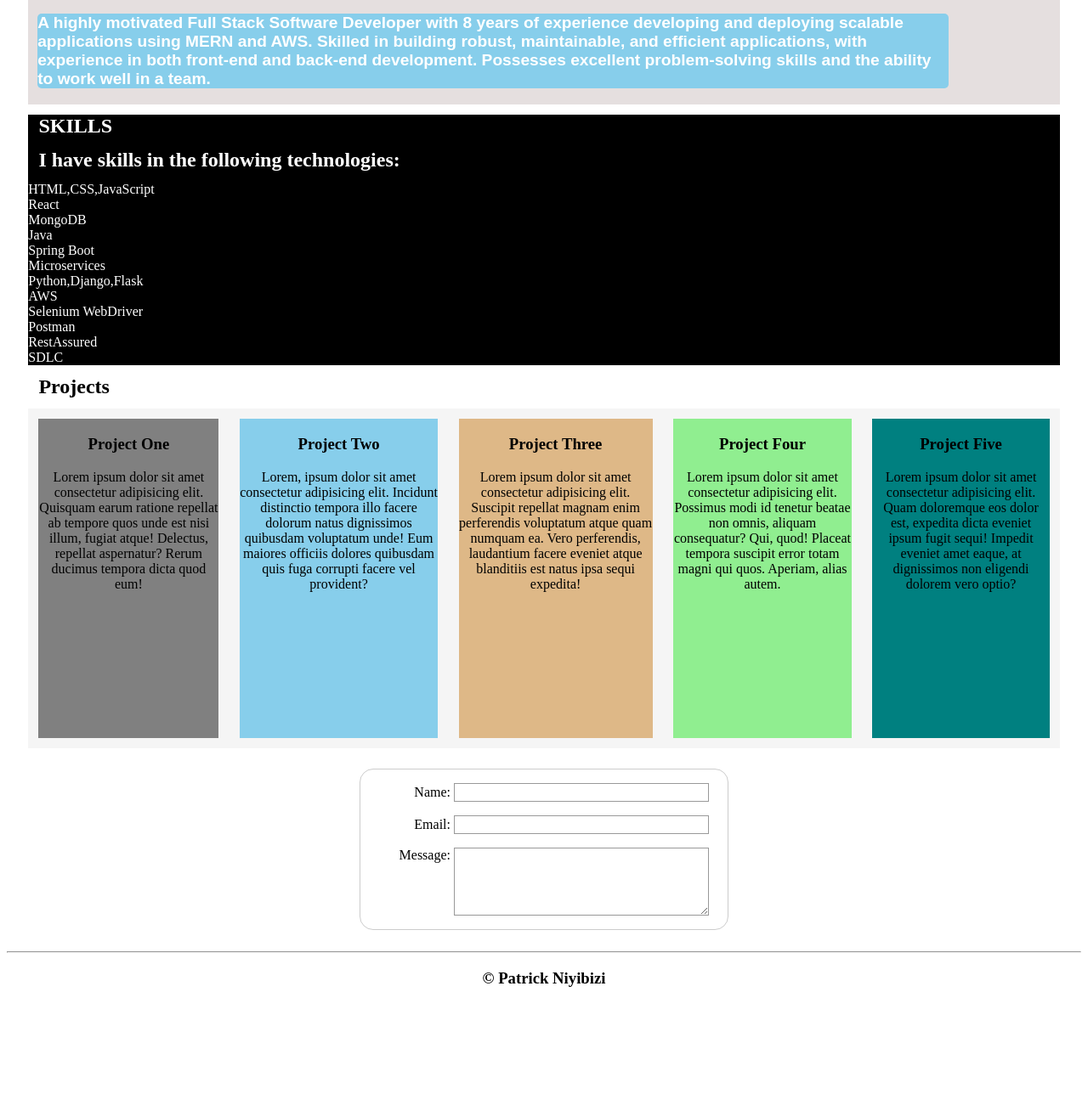
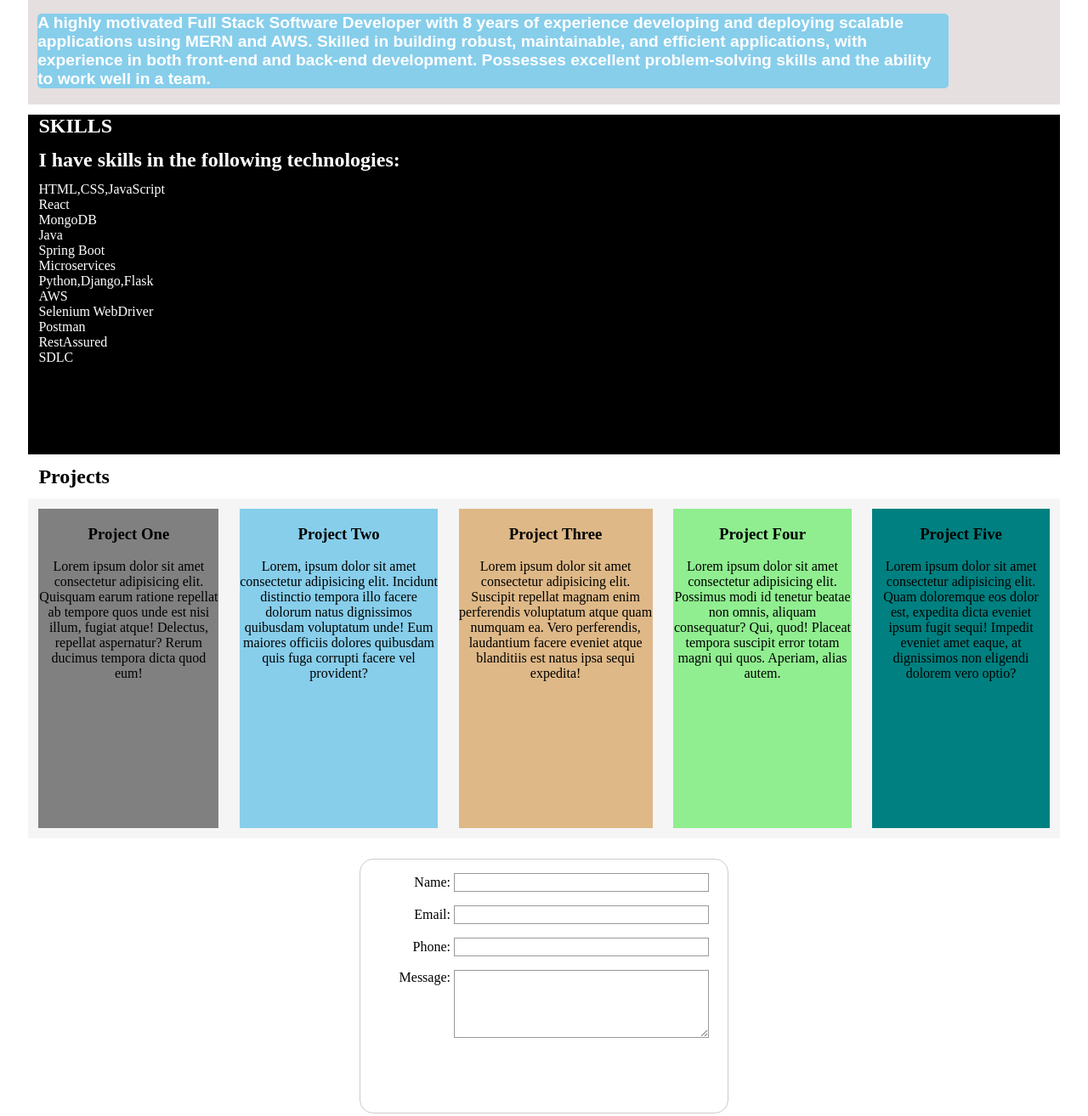
Before and after one commit to PatrickNiybizi/PatrickNiybizi1, a plain HTML site: page index.html in a window 1280 px wide. Shown: the part 340-1654 px from the top of the page at 85% size. Before the commit the page ends 1522 px from the top, so only its background shows below. Drawn offline with Linux system fonts and the light colour scheme.

Commit message:
first commit

```diff
--- a/index.html
+++ b/index.html
@@ -40,6 +40,8 @@
 
             <h2>SKILLS</h2>
             <h2>I have skills in the following technologies:</h2>
+            <div class="ul-div">
+
                 <ul>
                     <li>HTML,CSS,JavaScript</li>
                     <li>React</li>
@@ -54,6 +56,7 @@
                     <li>RestAssured</li>
                     <li>SDLC</li>
                 </ul>
+            </div>
         </div>
         <h2>Projects</h2>
         <div class="project-wrapper">
@@ -90,6 +93,10 @@
                         <input type="email" id="mail" name="user_email" />
                       </li>
                       <li>
+                        <label for="mail">Phone:</label>
+                        <input type="phone" id="phone" name="phone" />
+                      </li>
+                      <li>
                         <label for="msg">Message:</label>
                         <textarea id="msg" name="user_message"></textarea>
                       </li>
--- a/style.css
+++ b/style.css
@@ -26,6 +26,9 @@ h1,h2{
 
 
 }
+.ul-div{
+    margin:1%;
+}
 .prof-image p{
     color:white;
 
@@ -40,6 +43,8 @@ h1,h2{
 .skills{
     background-color:black;
     color: white;
+    height: 400px;
+
 
 }
 .project-wrapper{
@@ -74,6 +79,8 @@ h1,h2{
     margin-top: 2%;
     display: flex;
     justify-content:center;
+    height: 300px;
+
 
 
 }
```
Lines whose indentation alone changed are shown as unchanged.
